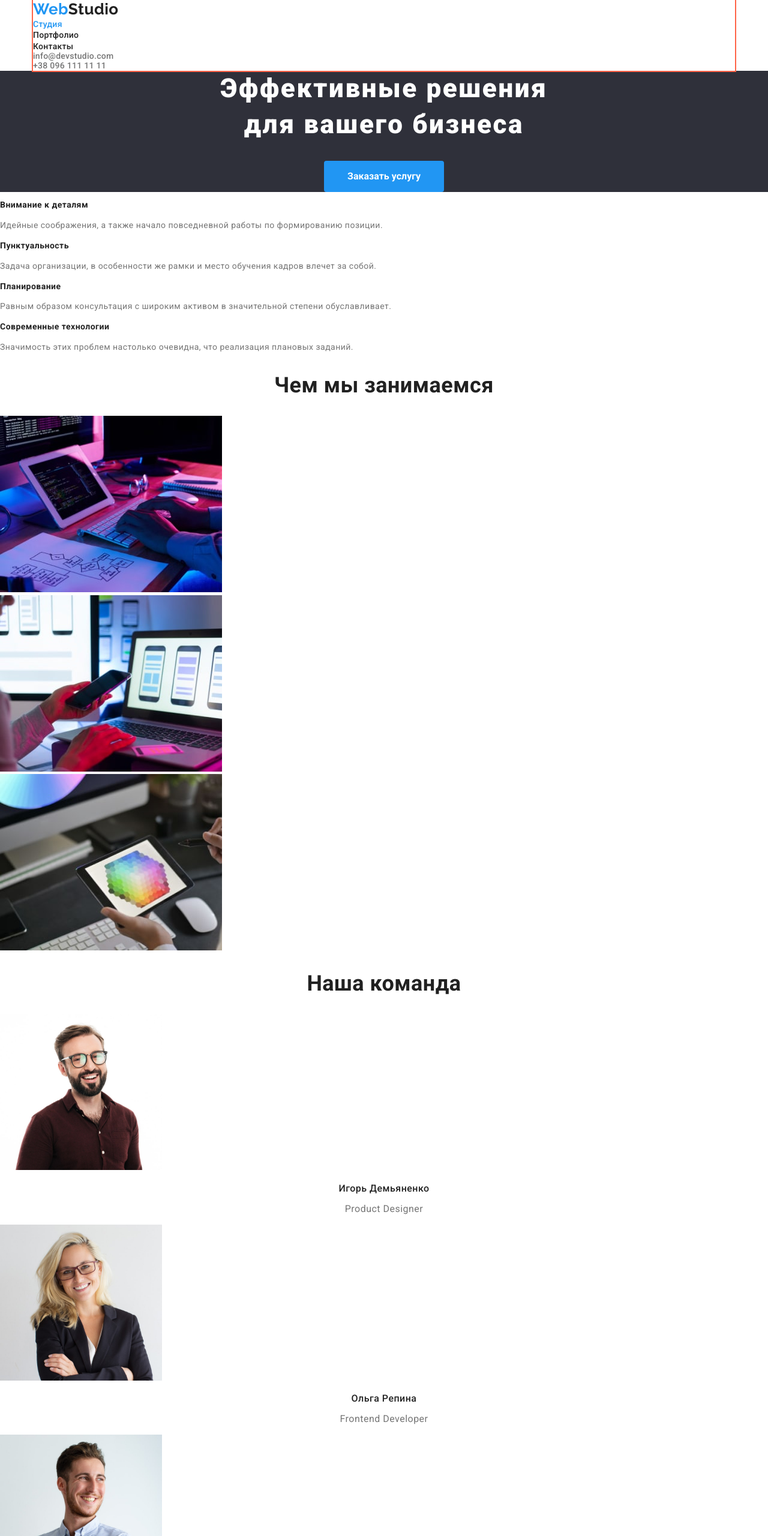
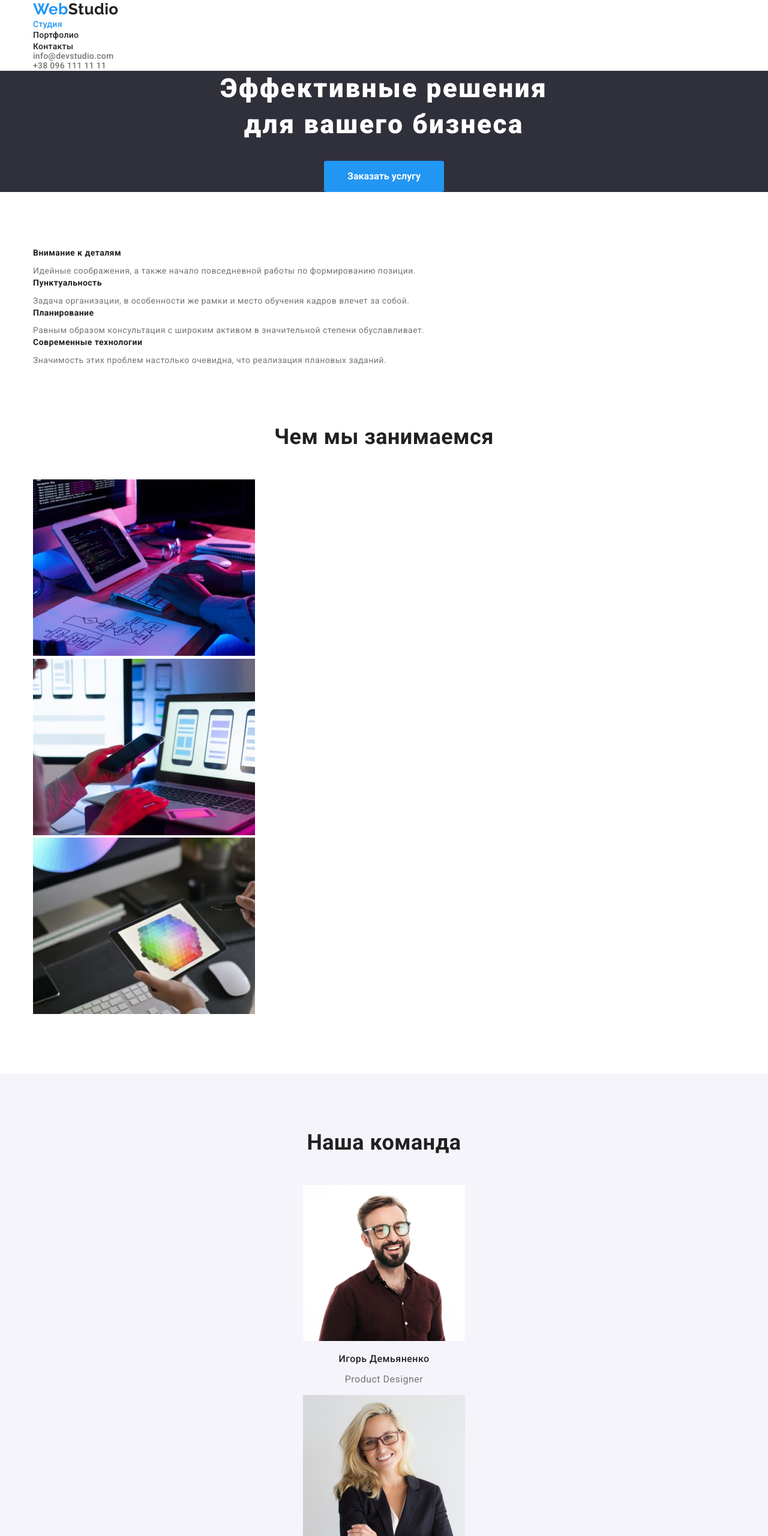
Before and after one commit to SergeyOstapenko/goit-markup-hw-03, a plain HTML site: page index.html in a window 1280 px wide. Shown: the top 2560 px of the page at 60% size. Drawn offline with nearby package versions, Linux system fonts and the light colour scheme.

Commit message:
окончил блочную модель

```diff
--- a/css/styles.css
+++ b/css/styles.css
@@ -24,7 +24,6 @@ body {
     margin-left: auto;
     margin-right: auto;
     width: 1170px;
-    outline: 2px solid tomato;
 }
 
 /* site nav */
@@ -103,7 +102,6 @@ body {
  .hero-title {
     margin-top: 0;
     margin-bottom: 30px;
-
     color: var(--primary-bg-color);
     font-weight: 900;
     font-size: 44px;
@@ -113,12 +111,26 @@ body {
 
  /* Section */
 
+ .section {
+     margin-bottom: 94px;
+ }
+
  .section-title {
+    margin-top: 0;
+    margin-bottom: 50px;
+
     font-weight: 700;
     font-size: 36px;
     line-height: 1.17;
     text-align: center;
  }
+
+ .section.team {
+     margin-bottom: 0;
+     padding-top: 94px;
+     padding-bottom: 94px;
+     background-color: var(--secondary-bg-color);
+}
 
  .team-profession, .specialization-text {
      color: var(--title-text-color);
@@ -145,12 +157,18 @@ body {
     }
 
 .title {
+    margin-top: 0;
+    margin-bottom: 10px;
+
     font-weight: 700;
     font-size: 14px;
     line-height: 1.14;
 }
 
 .section-text {
+    margin-top: 0;
+    margin-bottom: 0;
+
     font-weight: 400;
     font-size: 14px;
     line-height: 1.71;
@@ -158,18 +176,20 @@ body {
 
 /* Team */
 
+.team-list {
+    text-align: center;
+}
+
 .team-name {
     font-weight: 500;
     font-size: 16px;
     line-height: 1.19;
-    text-align: center;
 }
 
 .team-profession {
     font-weight: 400;
     font-size: 16px;
     line-height: 1.18;
-    text-align: center;
 }
 
 /* Button */
--- a/index.html
+++ b/index.html
@@ -31,12 +31,13 @@
     </header>
 
     <main>
-        <section class="hero">
+        <section class="section hero">
             <h1 class="hero-title">Эффективные решения<br>для вашего бизнеса</h1>
             <button type="button" class="button primery">Заказать услугу</button>
         </section>
 
         <section class="section">
+            <div class="container">
                 <ul class="feature-list list">
                     <li>
                         <h3 class="title">Внимание к деталям</h3>
@@ -55,18 +56,22 @@
                         <p class="section-text">Значимость этих проблем настолько очевидна, что реализация плановых заданий.</p>
                     </li>
                 </ul>
+            </div>
         </section>
 
         <section class="section">
+            <div class="container">
                 <h2 class="section-title">Чем мы занимаемся</h2>
                 <ul class="section-list list">
                     <li><img src="./images/web-design_1.jpg" alt="пишем код" width="370"></li>
                     <li><img src="./images/web-design_2.jpg" alt="мобильное приложение" width="370"></li>
                     <li><img src="./images/web-design_3.jpg" alt="дизайн" width="370"></li>
                 </ul>
+            </div>
         </section>
 
-        <section class="section">
+        <section class="section team">
+            <div class="container">
                 <h2 class="section-title">Наша команда</h2>
                 <ul class="team-list list">
                     <li><img src="./images/team_1.jpg" alt="Игорь" width="270">
@@ -86,10 +91,12 @@
                         <p class="team-profession">UI Designer</p>
                     </li>
                 </ul>
+            </div>
         </section>
     </main>
 
     <footer class="footer">
+        <div class="container">
             <a href="/" class="header-logo link">Web<span class="colorlogo-white">Studio</span></a>
             <address class="footer-address">
                 <p class="footer-text">г. Киев, пр-т Леси Украинки, 26</p>
@@ -98,6 +105,7 @@
                     <li><a href="tel:+380961111111" class="footer-tel link">+38 096 111 11 11</a></li>
                 </ul>
             </address>
+        </div>
     </footer>
 
 </body>
```
Also changed, not shown: portfolio.html (+2 -0 lines). Lines whose indentation alone changed are shown as unchanged.
